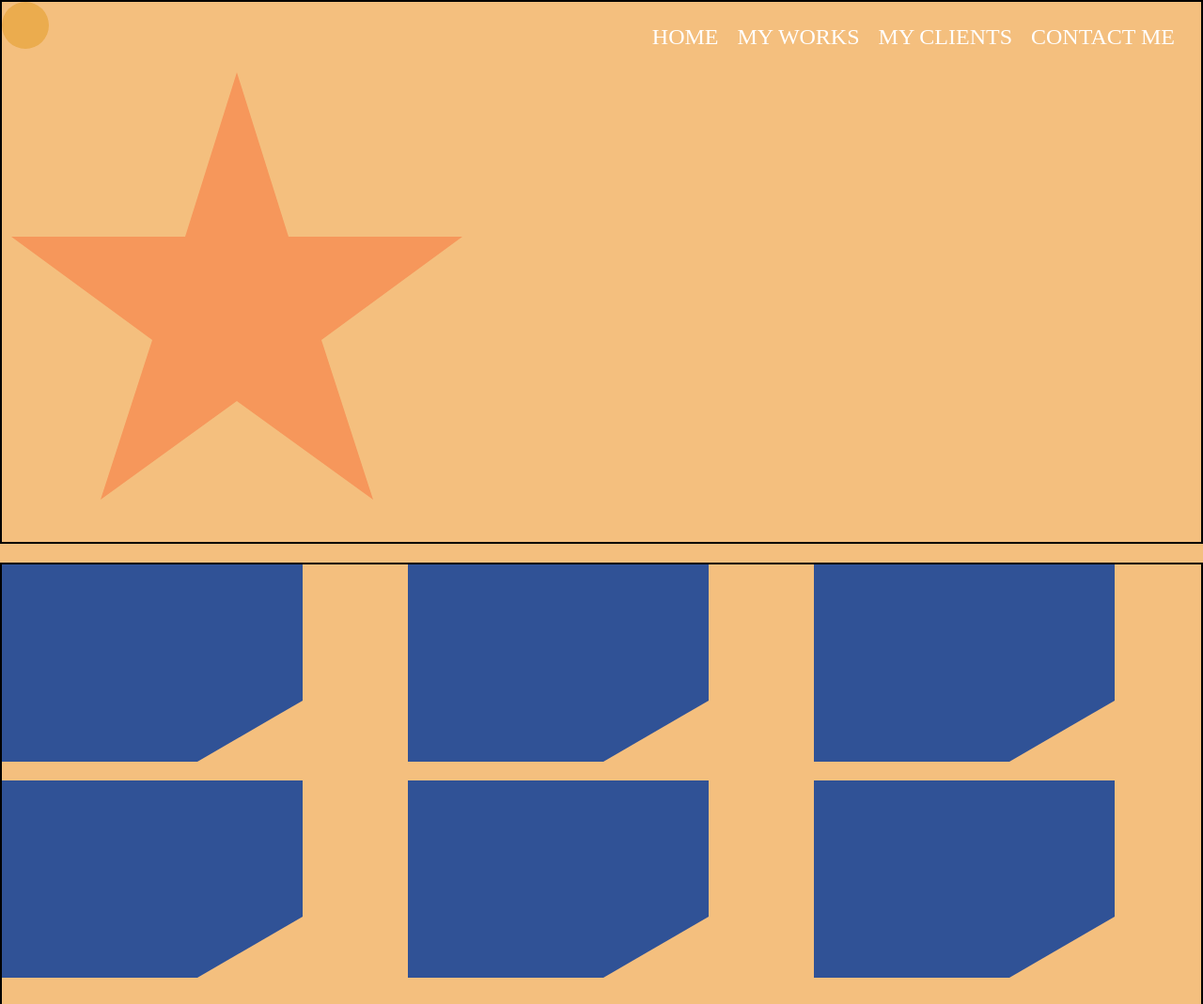
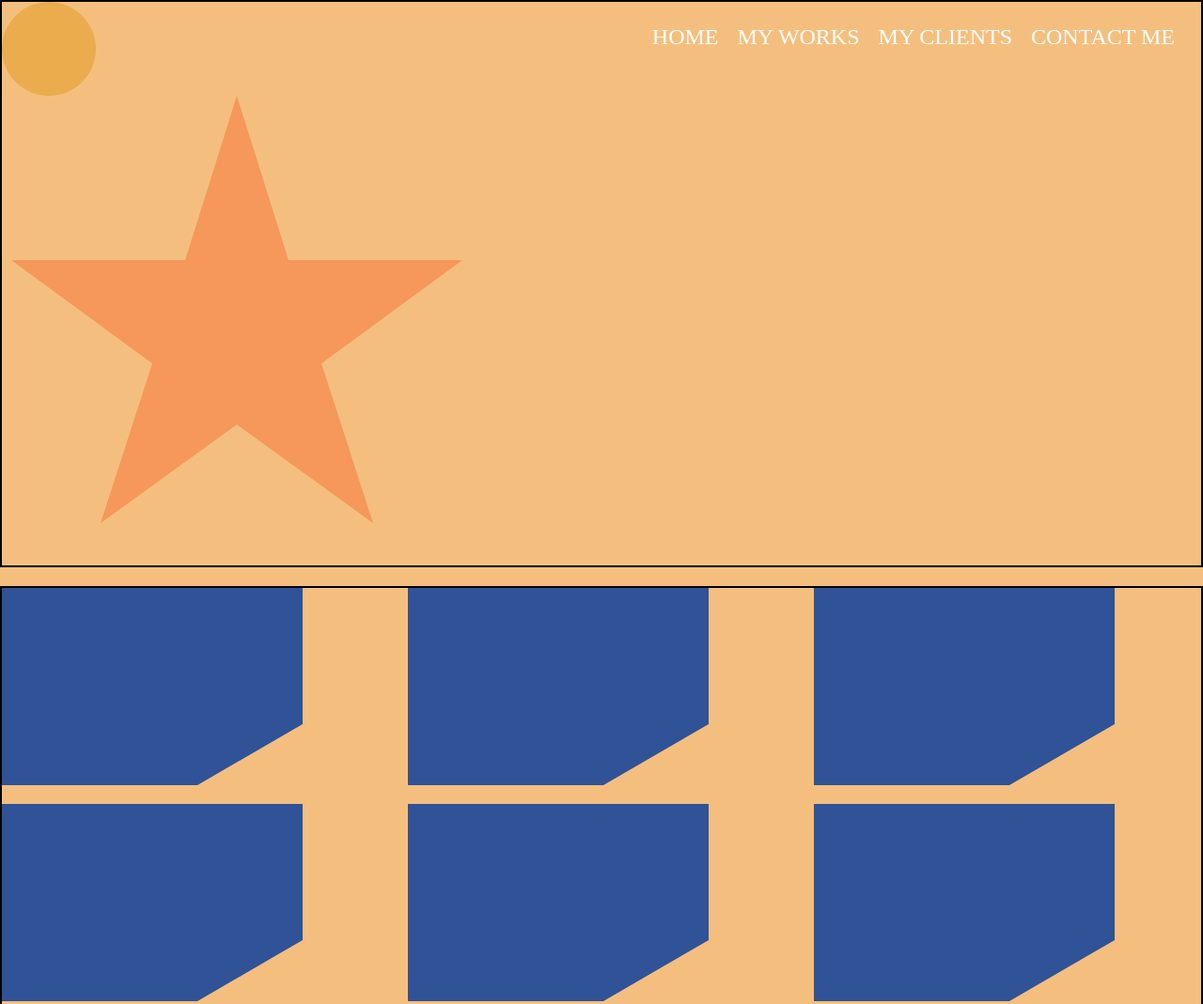
Before and after one commit to janekparviste/Figma-myDesktopView, a plain HTML site: page index.html in a window 1280 px wide. Shown: the top 1069 px of the page at 94% size. Drawn offline with Linux system fonts and the light colour scheme.

Commit message:
logo size made greater

```diff
--- a/css/style.css
+++ b/css/style.css
@@ -247,6 +247,11 @@ body {
 }
 
 @media (min-width: 1025px) {
+    .logo {
+        width: 100px;
+        height: 100px;
+    }
+
     body {
         background-color: rgb(244, 191, 126);
         color: #fff;
```
